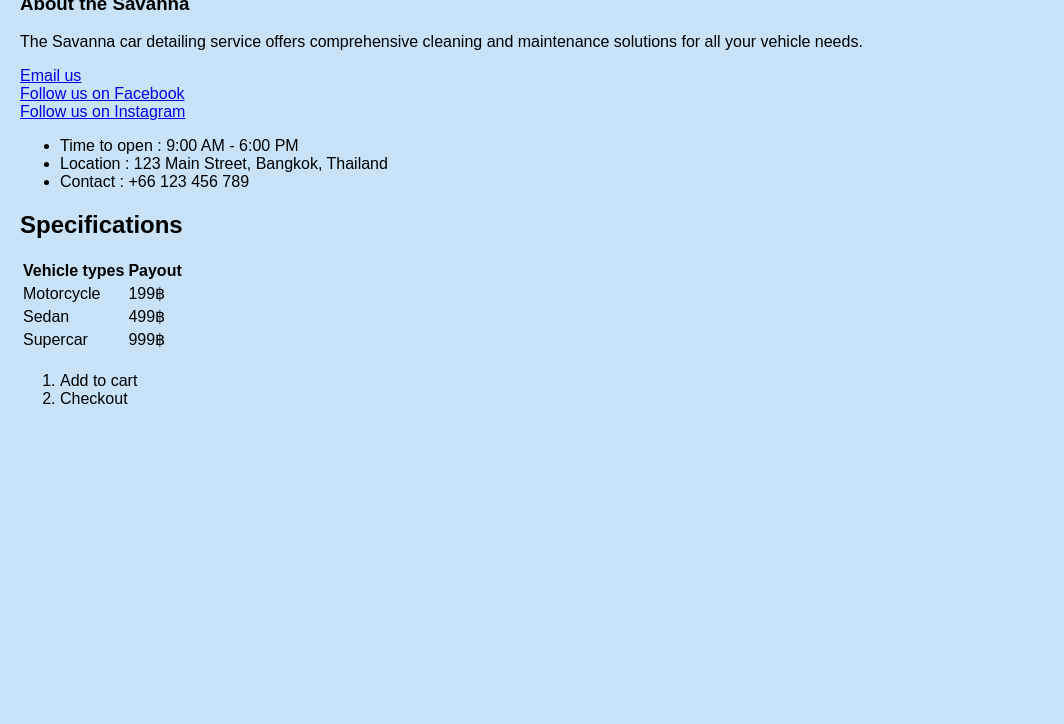
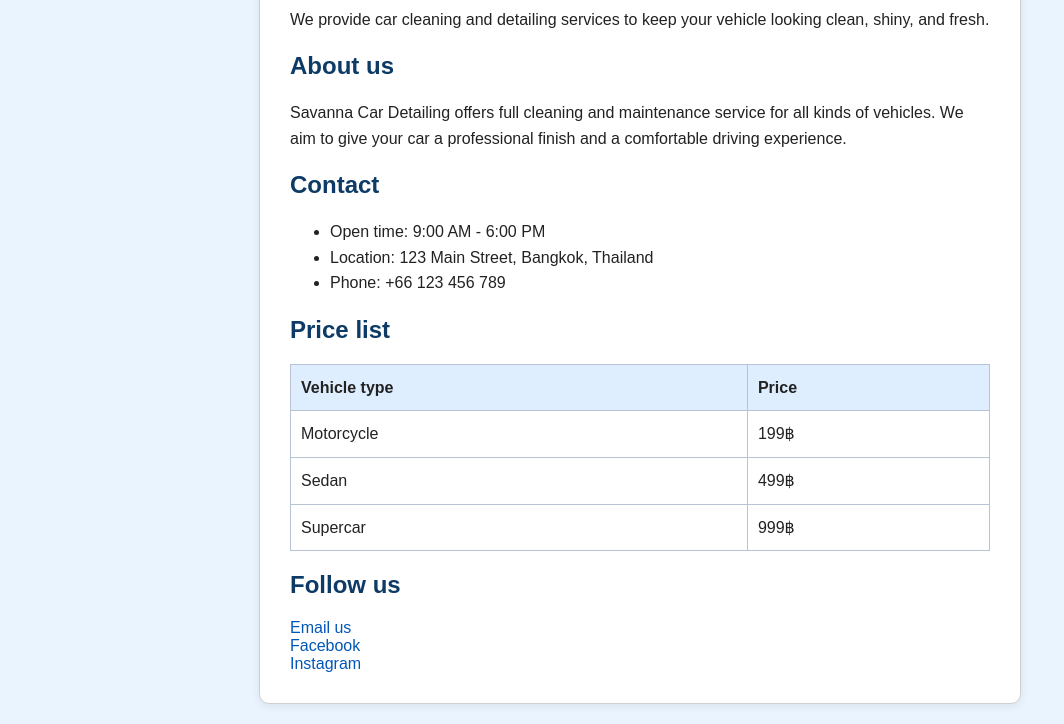
Before and after one commit to 6710510532-phuthep/477301-exam1-6710510532, a plain HTML site: page index.html in a window 1280 px wide. Shown: the part 124-848 px from the top of the page, without its empty margins (0-1064 px from the left). Before the commit the page ends 800 px from the top, so only its background shows below. Drawn offline with Linux system fonts and the light colour scheme.

Commit message:
CSS: colours, typography, box model ,card component and hover state
Co-authored-by: Copilot <copilot@github.com>

```diff
--- a/index.html
+++ b/index.html
@@ -3,31 +3,29 @@
 <head>
     <meta charset="UTF-8">
     <meta name="viewport" content="width=device-width, initial-scale=1.0">
-    <title>Car Details</title>
+    <title>Savanna Car Detailing</title>
     <link rel="stylesheet" href="style.css">
 </head>
 <body>
+    <div class="container">
         <h1>Savanna Car Detailing</h1>
-    <p>This is a simple page to display details about the Savanna car detailing services.</p>
+        <p>We provide car cleaning and detailing services to keep your vehicle looking clean, shiny, and fresh.</p>
 
-    <h3>About the Savanna</h3>
-    <p>The Savanna car detailing service offers comprehensive cleaning and maintenance solutions for all your vehicle needs.</p>
-    <a href="mailto:savanna.sales@acme.co.th">Email us</a><br>
-    <a href="https://www.facebook.com/savanna">Follow us on Facebook</a><br>
-    <a href="https://www.instagram.com/savanna">Follow us on Instagram</a>
+        <h2>About us</h2>
+        <p>Savanna Car Detailing offers full cleaning and maintenance service for all kinds of vehicles. We aim to give your car a professional finish and a comfortable driving experience.</p>
 
+        <h2>Contact</h2>
         <ul>
-        <li>Time to open : 9:00 AM - 6:00 PM</li>
-        <li>Location : 123 Main Street, Bangkok, Thailand</li>
-        <li>Contact : +66 123 456 789</li>
-
+            <li>Open time: 9:00 AM - 6:00 PM</li>
+            <li>Location: 123 Main Street, Bangkok, Thailand</li>
+            <li>Phone: +66 123 456 789</li>
         </ul>
 
-    <h2>Specifications</h2>
+        <h2>Price list</h2>
         <table>
             <tr>
-            <th>Vehicle types</th>
-            <th>Payout</th>
+                <th>Vehicle type</th>
+                <th>Price</th>
             </tr>
             <tr>
                 <td>Motorcycle</td>
@@ -41,16 +39,12 @@
                 <td>Supercar</td>
                 <td>999฿</td>
             </tr>
-        <tr>
-            <td></td>
-            <td></td>
-        </tr>
         </table>
 
-
-    <ol>
-        <li>Add to cart</li>
-        <li>Checkout</li>
-    </ol>
+        <h2>Follow us</h2>
+        <a href="mailto:savanna.sales@acme.co.th">Email us</a><br>
+        <a href="https://www.facebook.com/savanna">Facebook</a><br>
+        <a href="https://www.instagram.com/savanna">Instagram</a>
+    </div>
 </body>
 </html>
--- a/style.css
+++ b/style.css
@@ -1,11 +1,55 @@
-:root {
-    --primary-color: #3498db;
-    --secondary-color: #2ecc71;
-    --font-size: 16px;
-    --background-color: #c8e3f8;
-}
 body {
     font-family: Arial, sans-serif;
-    margin: 20px;
-    background-color: var(--background-color);
+    background-color: #eaf4ff;
+    color: #222;
+    margin: 0;
+    padding: 20px;
 }
+
+.container {
+    max-width: 700px;
+    margin: 0 auto;
+    background-color: #ffffff;
+    padding: 30px;
+    border: 1px solid #cfcfcf;
+    border-radius: 10px;
+    box-shadow: 0 2px 8px rgba(0, 0, 0, 0.08);
+}
+
+h1, h2 {
+    color: #0d3b66;
+}
+
+p, li, td, th {
+    font-size: 16px;
+    line-height: 1.6;
+}
+
+ul {
+    line-height: 2;
+}
+
+table {
+    width: 100%;
+    border-collapse: collapse;
+    margin-top: 10px;
+}
+
+th, td {
+    border: 1px solid #b8c4d6;
+    padding: 10px;
+    text-align: left;
+}
+
+th {
+    background-color: #dfeeff;
+}
+
+a {
+    color: #0057b8;
+    text-decoration: none;
+}
+
+a:hover {
+    text-decoration: underline;
+}
```
Lines whose indentation alone changed are shown as unchanged.
